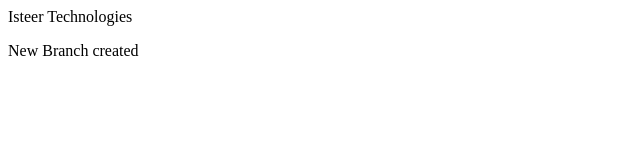
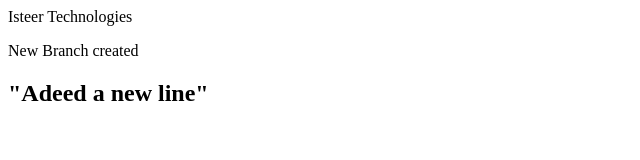
Before and after one commit to Prabhupritam21/LocalDemo, a plain HTML site: page index.html in a window 1280 px wide. Shown: the whole page, without its empty margins (0-640 px from the left). Drawn offline with Linux system fonts and the light colour scheme.

Commit message:
data added

```diff
--- a/index.html
+++ b/index.html
@@ -1,2 +1,3 @@
 <p>Isteer Technologies</p>
 <p>New Branch created</p>
+<h2>"Adeed a new line"</h2>
```
